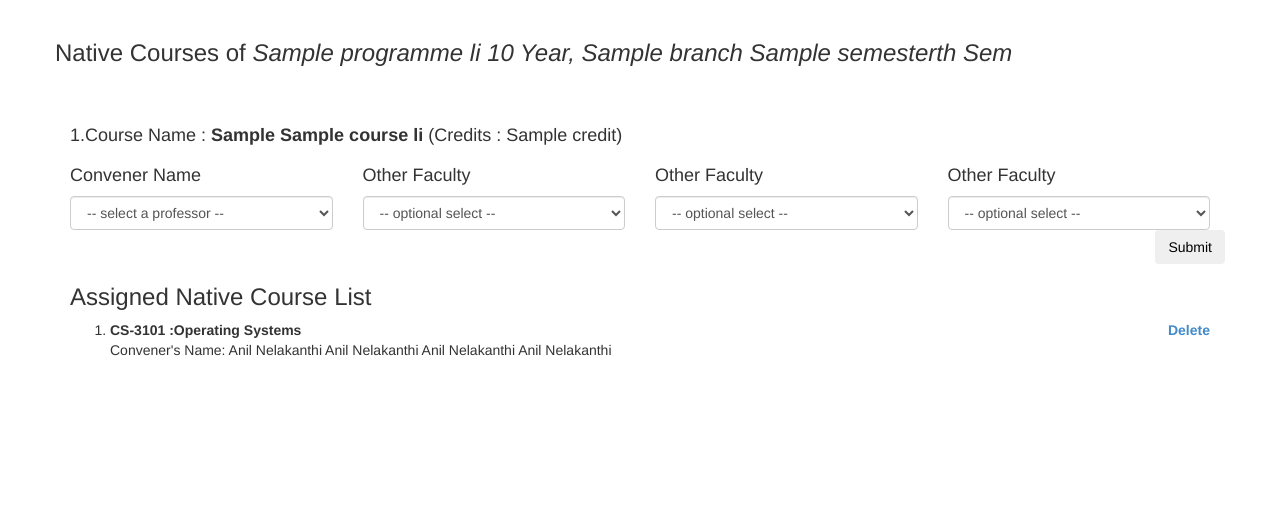
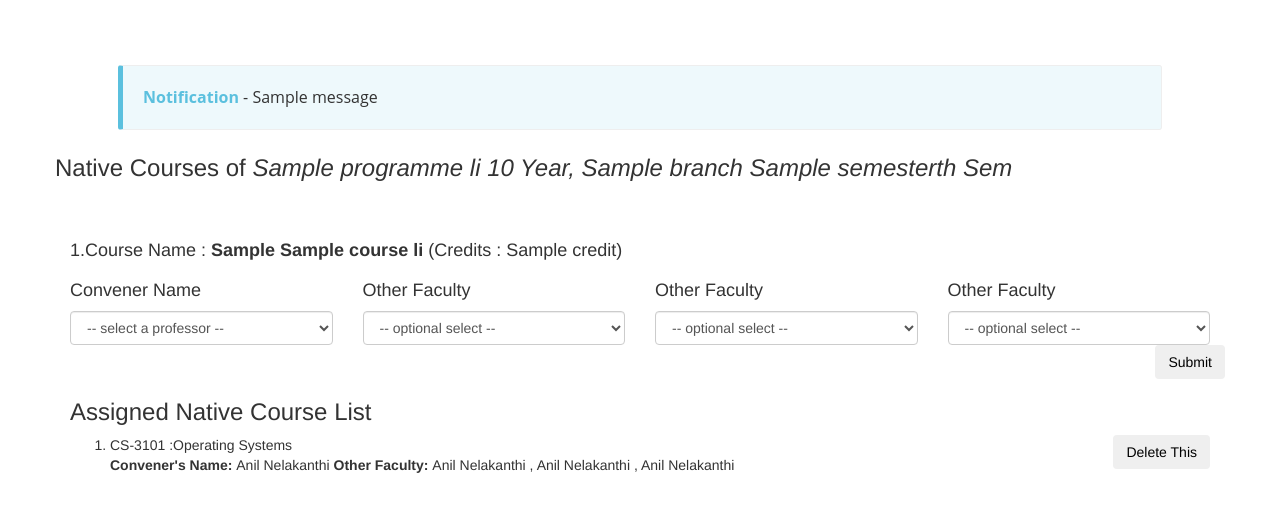
Before and after one commit to shashi1920/Course-Portal, a Django app: template collect/templates/collection/course_list.html in a window 1280 px wide. Shown: the part 51-563 px from the top of the page. Run offline with Django 3.2, Linux system fonts and the light colour scheme; data comes from the database, SQL or seed files in the repository; both versions use the stored data as it was after the commit; tables that the repository leaves empty hold one stand-in row (values such as "Sample post"); the template is opened without the code that fills it: values that come from a table or form of the project are taken from there, most other values are stand-ins (such as "Sample title", 1, 10 or a date in 2020); one stand-in notice (Sample message) is shown.

Commit message:
Completed Delete Feature With Notification

```diff
--- a/collect/collect/urls.py
+++ b/collect/collect/urls.py
@@ -13,5 +13,5 @@ urlpatterns = patterns('',
     url(r'^programme/(?P<br>[A-Za-z]{2})/$', 'collection.views.programme_list', name='programme_list'),
     url(r'^programme/(?P<kr>[A-Za-z]{2})/(?P<pro>[A-Za-z]+)/(?P<sem>\d+)/$', 'collection.views.pro_course_list'),
     url(r'^programme/(?P<kr>[A-Za-z]{2})/(?P<pro>[A-Za-z]+)/(?P<sem>\d+)/submit/$', 'collection.views.add_teacher'),
-    url(r'^programme/(?P<kr>[A-Za-z]{2})/(?P<pro>[A-Za-z]+)/(?P<sem>\d+)/delete/(?P<entry>\d+)/$', 'collection.views.delete_teacher')
+    url(r'^programme/(?P<br>[A-Za-z]{2})/(?P<pro>[A-Za-z]+)/(?P<sem>\d+)/delete/(?P<entry>\d+)/$', 'collection.views.delete_teacher')
 )
--- a/collect/templates/collection/course_list.html
+++ b/collect/templates/collection/course_list.html
@@ -5,7 +5,27 @@
     <title></title>
 </head>
 <body>
+
   {% block body  %}
+{% if messages %}
+<div class="row">
+        <br><br>
+		<div class="error-notice">
+    {% for message in messages %}
+            <div class="oaerror info">
+                  <strong>Notification</strong> - {{ message }}
+          </div>
+    {% endfor %}
+    </div>
+	</div>
+{% endif %}
+
+
+
+
+
+
+
 <div class="row">
 <h3>Native Courses of <i> {{ programme_li.programme_name }} {{ programme_li.duration }} Year, {{ programme_li.branch }} {{ semester }}th Sem</i></h3>
 {% if course_li %}
@@ -77,14 +97,54 @@
 <h3> Assigned Native Course List</h3>
 <ul>
 {% for teach in teaching %}
-<li type="1"><b>{{teach.course_code }} :{{ teach.course_code.course_name}}  <a href="{{url}}{{teach.pk}}" class="pull-right">Delete</a> </b> <br>
-Convener's Name: {{ teach.prof_id1 }} {% if teach.prof_id2 %} {{teach.prof_id2}} {% endif %} {% if teach.prof_id3 %} {{teach.prof_id3}} {% endif %}{% if teach.prof_id4 %} {{teach.prof_id4}}{% endif %}</li>
+        <div class="modal fade" id="confirm-delete{{teach}}" tabindex="-1" role="dialog" aria-labelledby="myModalLabel" aria-hidden="true">
+        <div class="modal-dialog">
+            <div class="modal-content">
 
+                <div class="modal-header">
+                    <button type="button" class="close" data-dismiss="modal" aria-hidden="true">&times;</button>
+                    <h4 class="modal-title" id="myModalLabel">Confirm Delete</h4>
+                </div>
+
+                <div class="modal-body">
+                    <p>You are about to delete faculty details of  <i><b> {{teach.course_code}} {{teach.course_code.course_name}}</b></i>
+                        <br>
+                        <b>Convener's Name: </b>{{ teach.prof_id1 }} {% if teach.prof_id2 %} <b>Other Faculty: </b>{{teach.prof_id2}} {% endif %} {% if teach.prof_id3 %} , {{teach.prof_id3}} {% endif %}{% if teach.prof_id4 %}, {{teach.prof_id4}}{% endif %} <br>
+                        Note that this procedure is irreversible. But You can re-update it Later</p>
+                    <p>Do you want to proceed?</p>
+                    <p class="debug-url"></p>
+                </div>
+
+                <div class="modal-footer">
+                    <button type="button" class="btn btn-default" data-dismiss="modal">Cancel</button>
+                    <a class="btn btn-danger btn-ok" href="{{urs}}delete/{{teach.pk}}">Delete</a>
+                </div>
+            </div>
+        </div>
+    </div>
+
+
+
+<li type="1">{{teach.course_code }} :{{ teach.course_code.course_name}}
+       <button class="btn pull-right" data-href="/delete.php?id=54" data-toggle="modal" data-target="#confirm-delete{{teach}}">
+        Delete This
+    </button>
+    <br>
+<b>Convener's Name: </b>{{ teach.prof_id1 }} {% if teach.prof_id2 %} <b>Other Faculty: </b>{{teach.prof_id2}} {% endif %} {% if teach.prof_id3 %} , {{teach.prof_id3}} {% endif %}{% if teach.prof_id4 %}, {{teach.prof_id4}}{% endif %}</li>
+<br>
+    <script>
+        $('#confirm-delete{{teach}}').on('show.bs.modal', function(e) {
+            $(this).find('.btn-ok').attr('href', $(e.relatedTarget).data('href'));
+
+            $('.debug-url').html('Delete URL: <strong>' + $(this).find('.btn-ok').attr('href') + '</strong>');
+        });
+    </script>
 {% endfor %}
 </ul>
 {% endif %}
 
 
+
 {% endblock %}
 </body>
 </html>
```
Also changed, not shown: collect/collection/views.py (+18 -0 lines), collect/db.sqlite3, collect/static/collection/js/main.js (line endings or trailing spaces), 2 other files.
